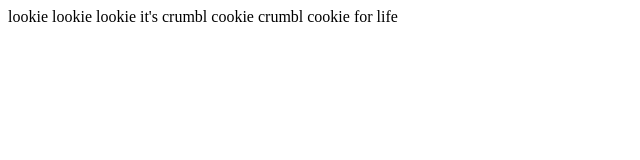
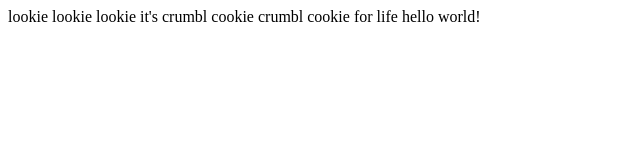
Before and after one commit to lookieitscrumblecookie4life/sample, a plain HTML site: page index.html in a window 1280 px wide. Shown: the full height of the page, 0-640 px from the left. Drawn offline with Linux system fonts and the light colour scheme.

Commit message:
Update index.html

```diff
--- a/index.html
+++ b/index.html
@@ -11,5 +11,6 @@
       </head>
       <body>
             <text>lookie lookie lookie it's crumbl cookie crumbl cookie for life</text>
+            <note>hello world!</note>
       </body>
 </html>
```
